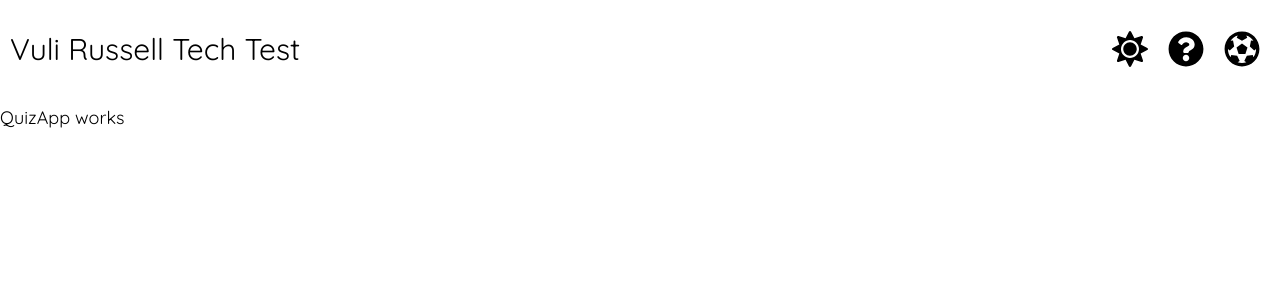
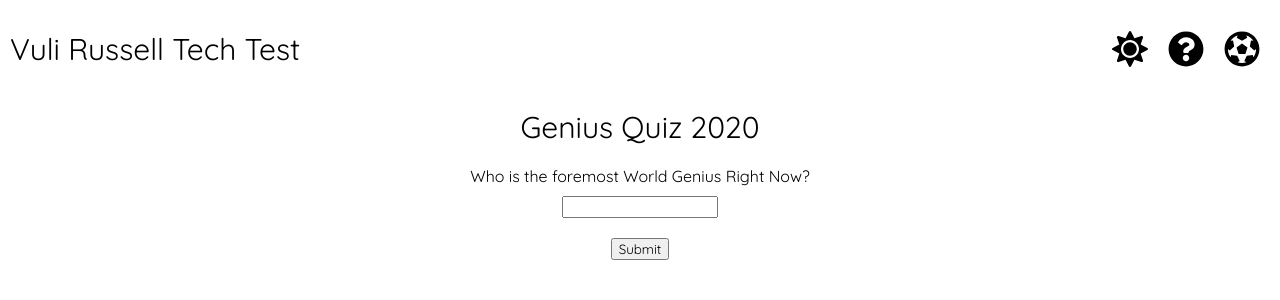
Before and after one commit to vuli-russell/techTest1, a React (Create React App) app: page /quiz in a window 1280 px wide. Shown: the top 300 px of the page. Built offline with nearby package versions, Linux system fonts and the light colour scheme.

Commit message:
quiz working

```diff
--- a/package.json
+++ b/package.json
@@ -16,6 +16,7 @@
     "node-sass": "4.14.1",
     "react": "^17.0.1",
     "react-dom": "^17.0.1",
+    "react-hook-form": "^6.11.3",
     "react-scripts": "4.0.0",
     "web-vitals": "^0.2.4"
   },
--- a/src/components/QuizApp/QuizApp.jsx
+++ b/src/components/QuizApp/QuizApp.jsx
@@ -1,10 +1,41 @@
-import React from "react";
+import React, { useState } from "react";
 import styles from "./QuizApp.module.scss";
+import { useForm } from "react-hook-form";
 
 const QuizApp = () => {
+  const { register, handleSubmit} = useForm();
+
+  const onSubmit = data => {
+    setResponse(data.answer.match(/kanye/i)? true : data.answer);
+  }
+
+  const [response, setResponse] = useState(null)
+
   return (
     <>
-      <p>QuizApp works</p>
+      <main className={styles.quiz}>
+        <h1>Genius Quiz 2020</h1>
+        <form onSubmit={handleSubmit(onSubmit)}>
+          <label htmlFor="answer">Who is the foremost World Genius Right Now?</label>
+          <br/>
+          <input type="text" name="answer" id="answer" ref={register({required: true})}/>
+          <br/>
+          <input type="submit"/>
+        </form>
+        {
+          response===true ?
+          <div className={`${styles.answer} ${styles.right}`}>
+            🌊Correct, Kayne is pretty much god🌊
+          </div>
+          :
+          response ?
+          <div className={`${styles.answer} ${styles.wrong}`}>
+            {`${response} is not the foremost genius right now, Please try again`}
+          </div>
+          :
+          null
+        }
+      </main>
     </>
   );
 };
--- a/src/components/QuizApp/QuizApp.module.scss
+++ b/src/components/QuizApp/QuizApp.module.scss
@@ -0,0 +1,24 @@
+@import "../../assets/styles/styles.scss";
+
+.quiz {
+    text-align: center;
+
+    form {
+        > * {
+            margin: $base-spacing
+        }
+    }
+
+    .answer {
+        margin: $base-spacing;
+        padding: $base-spacing;
+
+        &.right {
+            background-color:rgb(32, 204, 32);
+        }
+
+        &.wrong {
+            background-color:rgb(250, 94, 94);
+        }
+    }
+}
```
Also changed, not shown: 1 other file (tests, documents, lock files or other folders).
